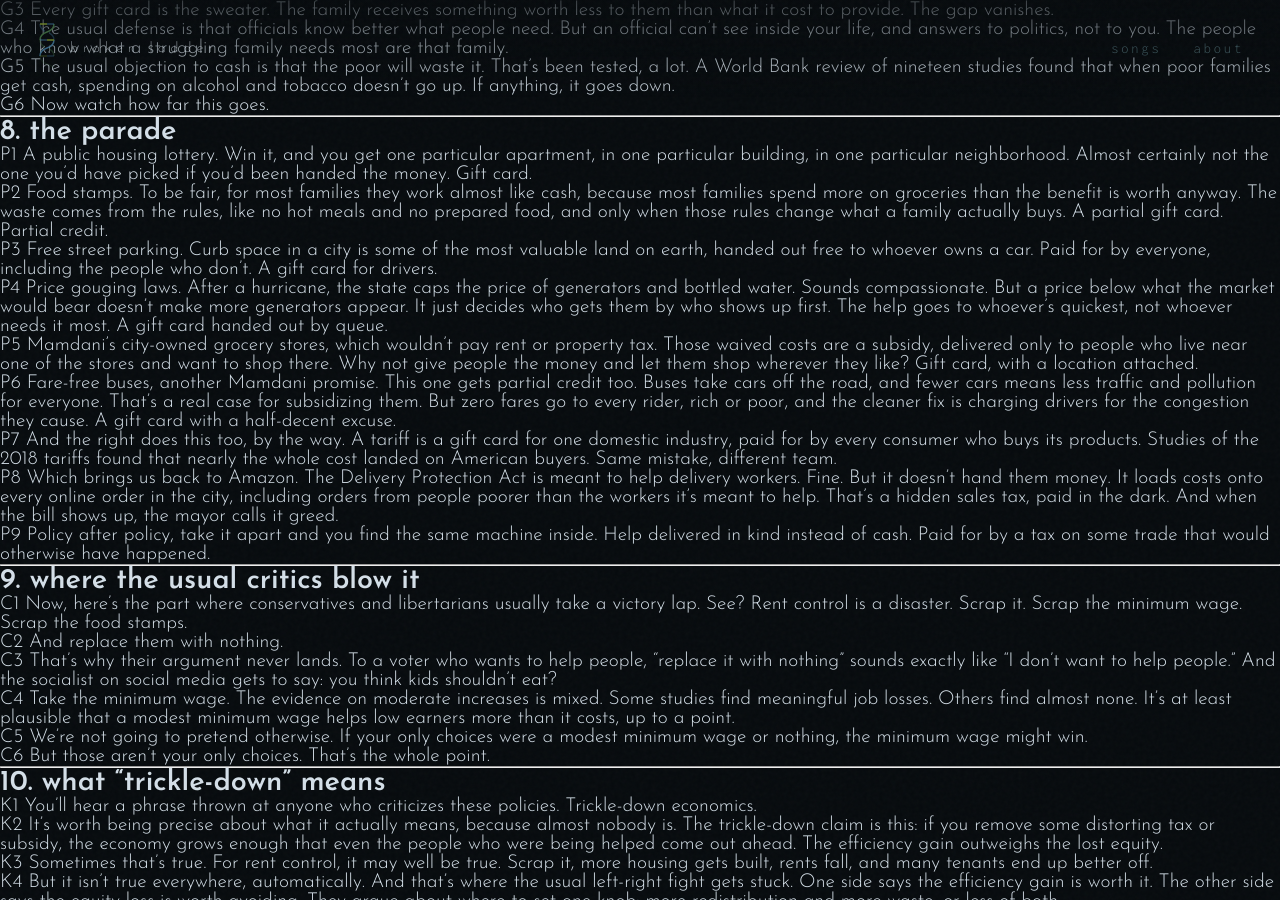
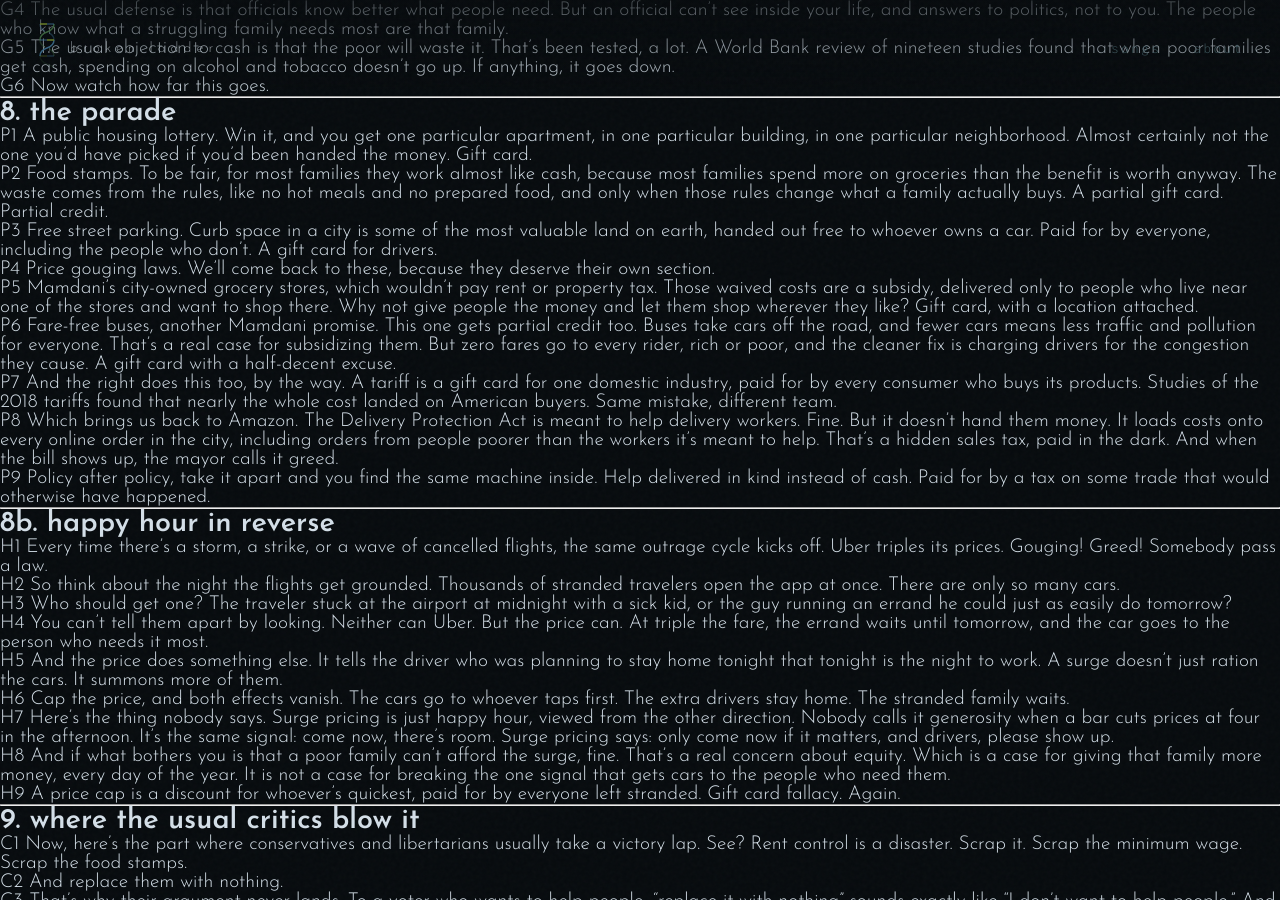
Before and after one commit to ClayShentrup/brokenladder, a Jekyll site: the page built from safety-net-vs-socialism/script.md, in a window 1280 px wide and 900 px high, scrolled down 1528 px. Built offline with Jekyll 4.4.1, drawn with Linux system fonts in a browser that asks for light colours; our own code applies the rules of GitHub Pages for plain Markdown files; some of the changed text lies outside the part shown.

Commit message:
script v4: surge pricing section, UBI net-incidence defense, consistent cold open
Co-Authored-By: Claude Opus 5.5 <noreply@anthropic.com>
Claude-Session: https://claude.ai/code/session_01BsiGF9St2tiTePmyBZgNDi

```diff
--- a/safety-net-vs-socialism/script.md
+++ b/safety-net-vs-socialism/script.md
@@ -14,7 +14,7 @@ O3 Sit with that for a second. If charging the market price is greed, then charg
 
 O4 Nobody calls every pensioner with Amazon shares greedy for failing to write checks to strangers. But demanding that a company quietly swallow a cost is exactly that: a demand that its owners donate.
 
-O5 And if we're going to demand charity, why this charity? A delivery discount goes to everyone in New York who orders online. Investment bankers. Tech workers. Some of the richest people in the richest city in the richest country on earth. If the goal is helping people who need it, there are a few billion better candidates, many of them in places where five dollars is a day's wages.
+O5 And notice who's being drafted to fund it. Not taxpayers in general. Whoever happens to own shares in one particular company. Why them, and not everyone? Hold that question. We'll see the exact same move in a minute, with a landlord.
 
 O6 This is the mayor of the largest city in America. And this is how he thinks about prices.
 
@@ -140,7 +140,7 @@ P2 Food stamps. To be fair, for most families they work almost like cash, becaus
 
 P3 Free street parking. Curb space in a city is some of the most valuable land on earth, handed out free to whoever owns a car. Paid for by everyone, including the people who don't. A gift card for drivers.
 
-P4 Price gouging laws. After a hurricane, the state caps the price of generators and bottled water. Sounds compassionate. But a price below what the market would bear doesn't make more generators appear. It just decides who gets them by who shows up first. The help goes to whoever's quickest, not whoever needs it most. A gift card handed out by queue.
+P4 Price gouging laws. We'll come back to these, because they deserve their own section.
 
 P5 Mamdani's city-owned grocery stores, which wouldn't pay rent or property tax. Those waived costs are a subsidy, delivered only to people who live near one of the stores and want to shop there. Why not give people the money and let them shop wherever they like? Gift card, with a location attached.
 
@@ -151,6 +151,28 @@ P7 And the right does this too, by the way. A tariff is a gift card for one dome
 P8 Which brings us back to Amazon. The Delivery Protection Act is meant to help delivery workers. Fine. But it doesn't hand them money. It loads costs onto every online order in the city, including orders from people poorer than the workers it's meant to help. That's a hidden sales tax, paid in the dark. And when the bill shows up, the mayor calls it greed.
 
 P9 Policy after policy, take it apart and you find the same machine inside. Help delivered in kind instead of cash. Paid for by a tax on some trade that would otherwise have happened.
+
+---
+
+## 8b. happy hour in reverse
+
+H1 Every time there's a storm, a strike, or a wave of cancelled flights, the same outrage cycle kicks off. Uber triples its prices. Gouging! Greed! Somebody pass a law.
+
+H2 So think about the night the flights get grounded. Thousands of stranded travelers open the app at once. There are only so many cars.
+
+H3 Who should get one? The traveler stuck at the airport at midnight with a sick kid, or the guy running an errand he could just as easily do tomorrow?
+
+H4 You can't tell them apart by looking. Neither can Uber. But the price can. At triple the fare, the errand waits until tomorrow, and the car goes to the person who needs it most.
+
+H5 And the price does something else. It tells the driver who was planning to stay home tonight that tonight is the night to work. A surge doesn't just ration the cars. It summons more of them.
+
+H6 Cap the price, and both effects vanish. The cars go to whoever taps first. The extra drivers stay home. The stranded family waits.
+
+H7 Here's the thing nobody says. Surge pricing is just happy hour, viewed from the other direction. Nobody calls it generosity when a bar cuts prices at four in the afternoon. It's the same signal: come now, there's room. Surge pricing says: only come now if it matters, and drivers, please show up.
+
+H8 And if what bothers you is that a poor family can't afford the surge, fine. That's a real concern about equity. Which is a case for giving that family more money, every day of the year. It is not a case for breaking the one signal that gets cars to the people who need them.
+
+H9 A price cap is a discount for whoever's quickest, paid for by everyone left stranded. Gift card fallacy. Again.
 
 ---
 
@@ -248,7 +270,15 @@ E10 Today, a family that earns a raise can lose benefits faster than their paych
 
 E11 A flat dividend never shrinks when you earn more. No cliff. Every extra hour leaves you better off.
 
-E12 Milton Friedman, not exactly a socialist, proposed a version of this in nineteen sixty-two. He called it a negative income tax.
+E12 Which raises the obvious objection. Why should a millionaire get a ten-thousand-dollar check?
+
+E13 Because you can't look at the check by itself. You have to look at the taxes that pay for it. In our example, anyone earning more than twenty-five thousand dollars pays in more than they get back. The millionaire gets ten thousand and pays four hundred thousand. Across the whole system, people above the middle pay in more than they receive, and people below it receive more than they pay. Net, it's a transfer from richer to poorer. The check to the millionaire is just bookkeeping.
+
+E14 And giving it to everyone is the point. No means test, no paperwork, no cliff, nobody punished for earning more.
+
+E15 By the way, if you still object to rich people getting a check, then you should object far more to every price cap and every "don't you dare raise prices." A below-market price is a discount for every buyer, millionaires included, and there's no tax on the other side clawing it back from them. Same objection. Much worse offender.
+
+E16 Milton Friedman, not exactly a socialist, proposed a version of this in nineteen sixty-two. He called it a negative income tax.
 
 ---
 
```
